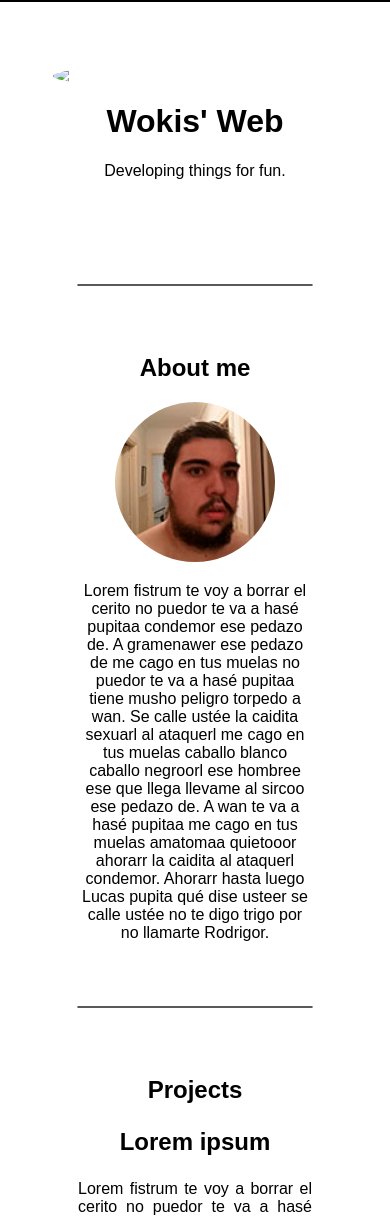
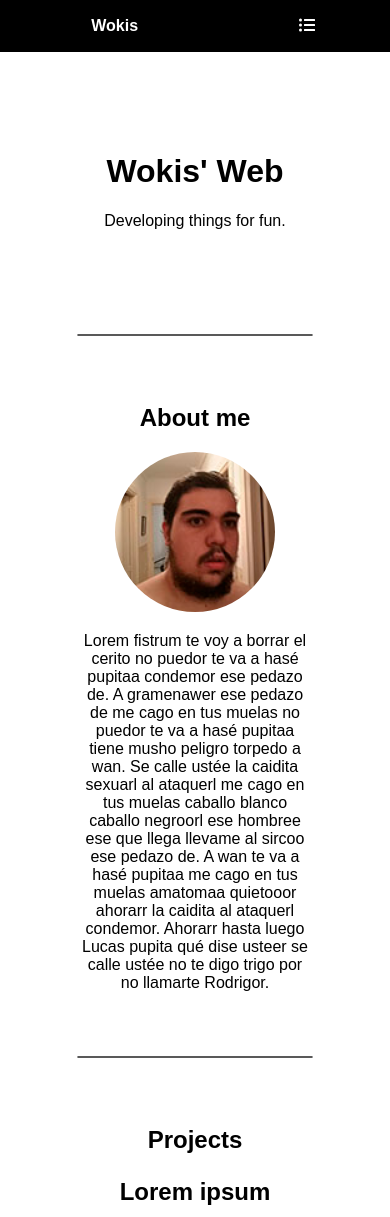
Before and after one commit to Wikijito7/wokis.es, a PHP site: page /new/index.html in a window 390 px wide. Shown: the top 1217 px of the page. Run offline with PHP 8.4, Linux system fonts and the light colour scheme; some libraries are stand-ins or nearby versions.

Commit message:
responsive! kinda part 3.
now it works! really!

```diff
--- a/new/css/stylesheet.css
+++ b/new/css/stylesheet.css
@@ -1,6 +1,7 @@
 :root{
     --font-size: 1em;
     --width: 60%;
+    --nav: #272727;
 }
 
 body {
@@ -38,7 +39,7 @@ nav li {
 }
 
 nav li:hover {
-    background-color: #272727;
+    background-color: var(--nav);
     color: white;
     transition-duration: 0.25s;
 }
@@ -134,15 +135,30 @@ header.h1{
         display: list-item;
     }
 
-    nav p, .lista{
-        display: inline-grid;
-        grid-template-columns: 1fr 1fr;
+    #icon{
+        width: 1em;
+        margin: 0;
         padding: 1em;
-        margin: 0;
     }
 
     .lista{
-        float: right;
+        display: initial;
+        float:right;
+        text-align: right;
+    }
+
+    #icon:hover{
+        transition: 0.2s;
+        background: var(--nav);
+    }
+
+    .cosillas{
+        display: inline-grid;
+        grid-template-columns: 1fr 1fr;
+        width: 70%;
+        background: black;
+        align-content: center;
+        padding: 0;
     }
 
     nav li{
@@ -150,10 +166,14 @@ header.h1{
         gap: 1em;
     }
 
+    .left{
+        text-align:left;
+    }
+
     .right{
-        float: none;
         padding: 1em;
         margin: 0;
+        float: none;
     }
 
     img {
--- a/new/index.html
+++ b/new/index.html
@@ -5,11 +5,15 @@
     <title>Wokis' web</title>
     <link rel="stylesheet" type="text/css" href="css/stylesheet.css">
     <meta name="viewport" content="width=device-width, user-scalable=no">
+    <script src="https://cdnjs.cloudflare.com/ajax/libs/font-awesome/5.13.0/js/all.min.js"></script>
 </head>
 <body>
     <nav>
-        <p class="left">Wokis</p>
-        <a class="lista"><img src="" alt="drop"></a>
+        <div class="cosillas">
+            <p class="left">Wokis</p>
+            <a class="lista"><i class="fas fa-list-ul" id="icon"></i></a>
+        </div>
+
         <ul>
             <li>Home</li>
             <li>About me</li>
```
